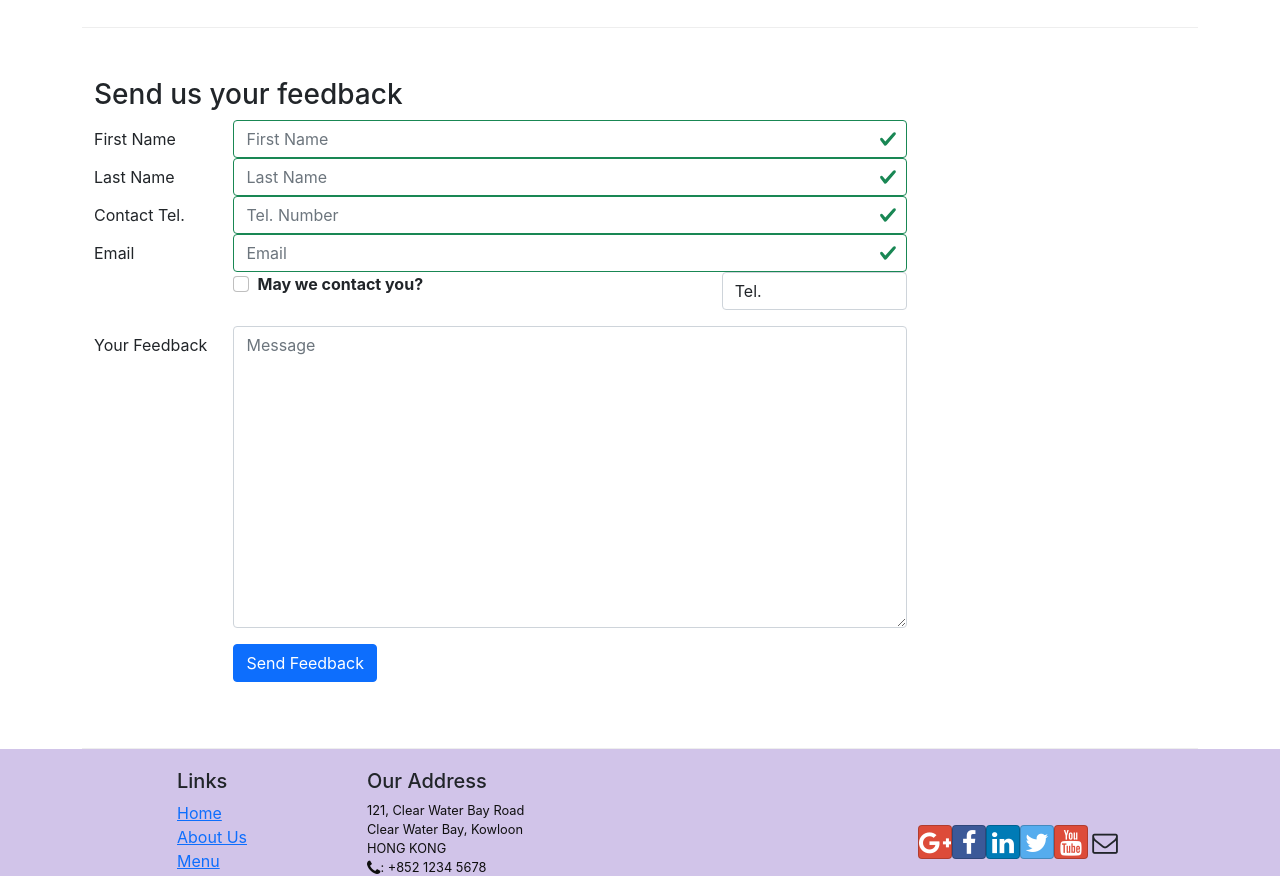
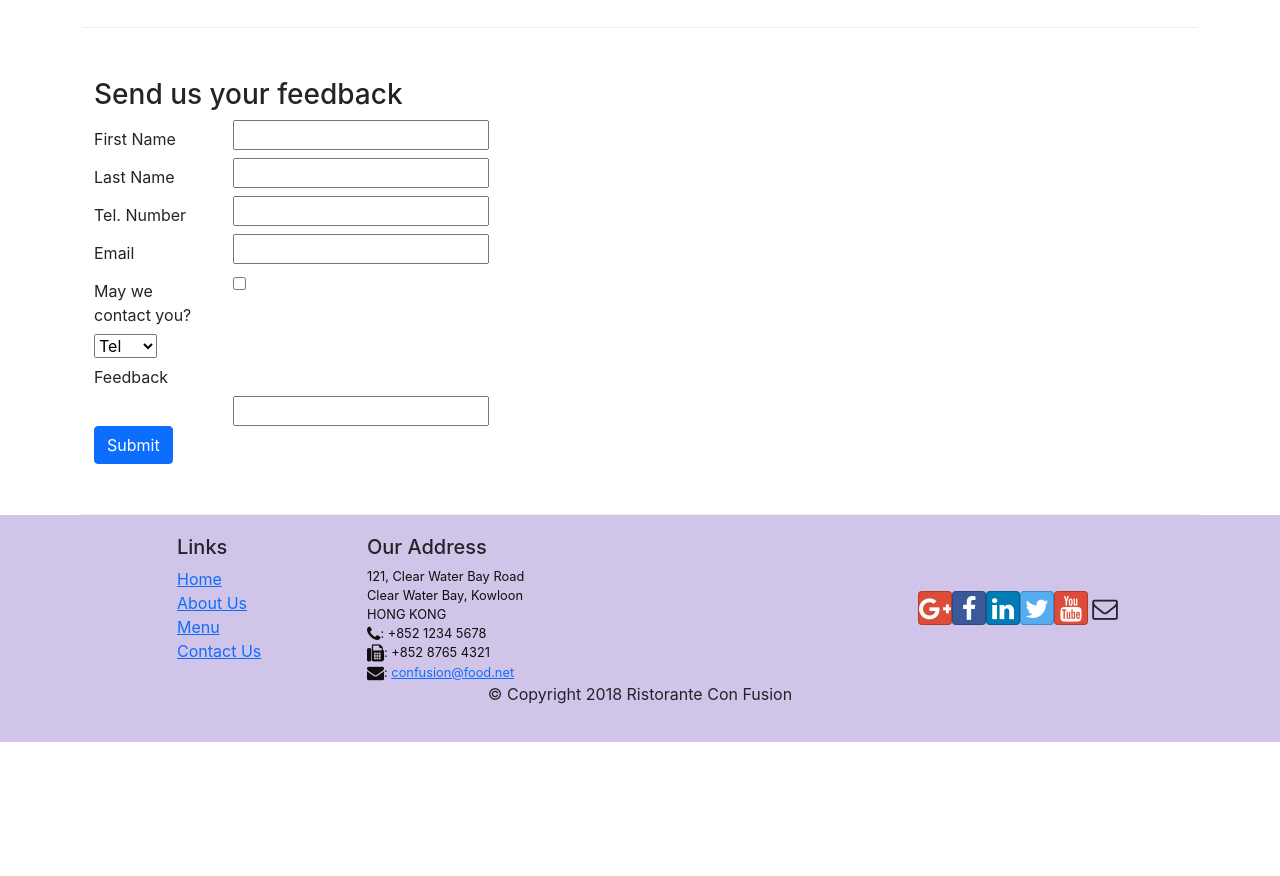
Before and after one commit to vignesk70/Coursera, a React (Create React App) app in the folder React/confusion/: page /contactus in a window 1280 px wide. Shown: the part 820-1696 px from the top of the page. After the commit the page ends 1562 px from the top, so only its background shows below. Built offline with nearby package versions, Linux system fonts and the light colour scheme.

Commit message:
Using Formik

```diff
--- a/React/confusion/src/App.css
+++ b/React/confusion/src/App.css
@@ -31,3 +31,7 @@ address{
 .navbar-dark {
     background-color: #290f9b;
 }
+
+.text-danger{
+    font-size: small;
+}
--- a/React/confusion/src/components/ContactComponent.js
+++ b/React/confusion/src/components/ContactComponent.js
@@ -1,86 +1,212 @@
-import React, { Component } from 'react';
-import { Breadcrumb, BreadcrumbItem, Button, Form, FormGroup, Label, Input, Col, FormFeedback } from 'reactstrap';
-import { Link } from 'react-router-dom';
+import React, { Component } from "react";
+import {
+  Breadcrumb,
+  BreadcrumbItem,
+  Button,
+  FormGroup,
+  Label,
+  Row,
+  Input,
+  Col,
+  FormFeedback,
+} from "reactstrap";
+import { Link } from "react-router-dom";
+import { Formik, Form, Field, ErrorMessage } from "formik";
+
+function FormSubmit() {
+  const maxlength = 15;
+  const minlength = 3;
+
+  return (
+    <Formik
+      initialValues={{
+        firstname: "",
+        lastname: "",
+        telnum: "",
+        email: "",
+        agree: false,
+        contactType: "Tel.",
+        message: "",
+      }}
+      validate={(values) => {
+        const errors = {};
+        if (!values.firstname) {
+          errors.firstname = "First Name is Required";
+        } else if (values.firstname.length < minlength) {
+            errors.firstname = "Must be greater than " + (minlength-1)+ " characters";
+        } else if (values.firstname.length > maxlength) {
+            errors.firstname = "Must be less than " + (maxlength)+ " characters";
+        }
+        if (!values.lastname) {
+          errors.lastname = " Last name is required";
+        }else if (values.lastname.length < minlength) {
+            errors.lastname = "Too Short"
+        } else if (values.lastname.length > maxlength) {
+            errors.lastname = "Too long"
+        }
+        if (!values.telnum) {
+          errors.telnum = " Telephone number is required";
+        } else if (isNaN(values.telnum)) { errors.telnum = " Please put numbers only"}
+        if (!values.email) {
+          errors.email = " Email is required";
+        }else if (!/^[A-Z0-9._%+-]+@[A-Z0-9.-]+\.[A-Z]{2,4}$/i.test(values.email)) {
+          errors.email = 'Invalid email address';}
+
+        return errors;
+      }}
+      onSubmit={async (values) => {
+        await new Promise((r) => setTimeout(r, 500));
+        alert(JSON.stringify(values, null, 2));}}
+    >
+      {({ isSubmitting }) => (
+        <Form>
+          <Row> <Label htmlFor="firstname" md={2}>
+                First Name
+              </Label>
+            <Col sm={10}>
+              <Field type="text" name="firstname" />
+              <ErrorMessage className="text-danger" name="firstname" component="div" />
+            </Col>
+          </Row>
+          <Row> <Label htmlFor="lastname" md={2}>
+                Last Name
+              </Label>
+              <Col sm={10}>
+          <Field type="text" name="lastname" />
+          <ErrorMessage className="text-danger" name="lastname" component="div" /> </Col>
+          </Row>
+          <Row> <Label htmlFor="telnum" md={2}>
+                Tel. Number
+              </Label>
+              <Col sm={10}>
+          <Field type="text" name="telnum" />
+          <ErrorMessage className="text-danger" name="telnum" component="div" /> </Col>
+          </Row>
+          <Row> <Label htmlFor="telnum" md={2}>
+                Email
+              </Label>
+              <Col sm={10}>
+          <Field type="email" name="email" />
+          <ErrorMessage className="text-danger" name="email" component="div" /> </Col>
+          </Row>
+          <Row> <Label htmlFor="telnum" md={2}>
+                May we contact you?
+              </Label>
+              <Col sm={2}>
+          <Field type="checkbox" name="agree" />
+          <ErrorMessage className="text-danger" name="agree" component="div" /> </Col>
+
+              <Col sm={10}>
+          <Field as="select" name="contactType">
+            <option value="Tel.">Tel</option>
+            <option value="Email">Email</option>
+          </Field></Col>
+          </Row>
+          <Row> <Label htmlFor="message" md={2}>
+                Feedback
+              </Label>
+              <Col md={{ size: 10, offset: 2 }}>
+          <Field type="textarea" rows="12" name="message" />
+          <ErrorMessage className="text-danger" name="message" component="div" /> </Col>
+          </Row>
+          <Button color="primary" type="submit" disabled={isSubmitting}>
+            Submit
+          </Button>
+        </Form>
+      )}
+    </Formik>
+  );
+}
 
 class Contact extends Component {
   constructor(props) {
     super(props);
-        this.state = {
-            firstname: '',
-            lastname: '',
-            telnum: '',
-            email: '',
-            agree: false,
-            contactType: 'Tel.',
-            message: '',
-            touched: {
-                firstname: false,
-                lastname: false,
-                telnum: false,
-                email: false
+    // this.state = {
+    //   firstname: "",
+    //   lastname: "",
+    //   telnum: "",
+    //   email: "",
+    //   agree: false,
+    //   contactType: "Tel.",
+    //   message: "",
+    //   touched: {
+    //     firstname: false,
+    //     lastname: false,
+    //     telnum: false,
+    //     email: false,
+    //   },
+    // };
+    // this.handleSubmit = this.handleSubmit.bind(this);
+    // this.handleInputChange = this.handleInputChange.bind(this);
+    // this.handleBlur = this.handleBlur.bind(this);
   }
-        }
-        this.handleSubmit = this.handleSubmit.bind(this);
-        this.handleInputChange = this.handleInputChange.bind(this);
-        this.handleBlur = this.handleBlur.bind(this);
-    };
 
   handleInputChange(event) {
     const target = event.target;
-        const value = target.type === 'checkbox' ? target.checked : target.value;
+    const value = target.type === "checkbox" ? target.checked : target.value;
     const name = target.name;
     this.setState({
-            [name]: value
-        })
-    };
-
-    handleSubmit(event) {
-        console.log("Current State" + JSON.stringify(this.state))
-        alert("Current State" + JSON.stringify(this.state))
-        event.preventDefault();
-    };
-
-    handleBlur = (field) => (evt) => {
-        this.setState({
-            touched: { ...this.state.touched, [field]: true }
+      [name]: value,
     });
   }
 
-    validate(firstname, lastname, telnum, email) {
+  // handleSubmit(event) {
+  //   console.log("Current State" + JSON.stringify(this.state));
+  //   alert("Current State" + JSON.stringify(this.state));
+  //   event.preventDefault();
+  // }
 
-        const errors = {
-            firstname: '',
-            lastname: '',
-            telnum: '',
-            email: ''
-        };
+  // handleBlur = (field) => (evt) => {
+  //   this.setState({
+  //     touched: { ...this.state.touched, [field]: true },
+  //   });
+  // };
 
-        if (this.state.touched.firstname && firstname.length < 3)
-            errors.firstname = 'First Name should be more than 3 characters'
-        else if (this.state.touched.firstname && firstname.length > 10)
-            errors.firstname = 'First Name should be less than 10 characters'
+  // validate(firstname, lastname, telnum, email) {
+  //   const errors = {
+  //     firstname: "",
+  //     lastname: "",
+  //     telnum: "",
+  //     email: "",
+  //   };
 
-        if (this.state.touched.lastname && lastname.length < 3)
-            errors.lastname = 'Last Name should be more than 3 characters'
-        else if (this.state.touched.lastname && lastname.length > 10)
-            errors.lastname = 'Last Name should be less than 10 characters'
+  //   if (this.state.touched.firstname && firstname.length < 3)
+  //     errors.firstname = "First Name should be more than 3 characters";
+  //   else if (this.state.touched.firstname && firstname.length > 10)
+  //     errors.firstname = "First Name should be less than 10 characters";
 
-        const reg = /^\d+$/;
-        if (this.state.touched.telnum && !reg.test(telnum))
-            errors.telnum = 'Tel num should contain only numbers'
+  //   if (this.state.touched.lastname && lastname.length < 3)
+  //     errors.lastname = "Last Name should be more than 3 characters";
+  //   else if (this.state.touched.lastname && lastname.length > 10)
+  //     errors.lastname = "Last Name should be less than 10 characters";
 
-        if (this.state.touched.email && email.split('').filter(x => x === '@').length !== 1)
-            errors.email = 'Email should contain an @ sign'
+  //   const reg = /^\d+$/;
+  //   if (this.state.touched.telnum && !reg.test(telnum))
+  //     errors.telnum = "Tel num should contain only numbers";
 
-        return errors
-    }
+  //   if (
+  //     this.state.touched.email &&
+  //     email.split("").filter((x) => x === "@").length !== 1
+  //   )
+  //     errors.email = "Email should contain an @ sign";
+
+  //   return errors;
+  // }
+
   render() {
-        const errors = this.validate(this.state.firstname, this.state.lastname, this.state.telnum, this.state.email);
+    // const errors = this.validate(
+    //   this.state.firstname,
+    //   this.state.lastname,
+    //   this.state.telnum,
+    //   this.state.email
+    // );
     return (
       <div className="container">
         <div className="row">
           <Breadcrumb>
-                        <BreadcrumbItem><Link to='/home'>Home</Link></BreadcrumbItem>
+            <BreadcrumbItem>
+              <Link to="/home">Home</Link>
+            </BreadcrumbItem>
             <BreadcrumbItem active>Contact Us</BreadcrumbItem>
           </Breadcrumb>
           <div className="col-12">
@@ -95,12 +221,18 @@ class Contact extends Component {
           <div className="col-12 col-sm-4 offset-sm-1">
             <h5>Our Address</h5>
             <address>
-                            121, Clear Water Bay Road<br />
-                            Clear Water Bay, Kowloon<br />
-                            HONG KONG<br />
-                            <i className="fa fa-phone"></i>: +852 1234 5678<br />
-                            <i className="fa fa-fax"></i>: +852 8765 4321<br />
-                            <i className="fa fa-envelope"></i>: <a href="mailto:confusion@food.net">confusion@food.net</a>
+              121, Clear Water Bay Road
+              <br />
+              Clear Water Bay, Kowloon
+              <br />
+              HONG KONG
+              <br />
+              <i className="fa fa-phone"></i>: +852 1234 5678
+              <br />
+              <i className="fa fa-fax"></i>: +852 8765 4321
+              <br />
+              <i className="fa fa-envelope"></i>:{" "}
+              <a href="mailto:confusion@food.net">confusion@food.net</a>
             </address>
           </div>
           <div className="col-12 col-sm-6 offset-sm-1">
@@ -108,9 +240,23 @@ class Contact extends Component {
           </div>
           <div className="col-12 col-sm-11 offset-sm-1">
             <div className="btn-group" role="group">
-                            <a role="button" className="btn btn-primary" href="tel:+85212345678"><i className="fa fa-phone"></i> Call</a>
-                            <a role="button" className="btn btn-info"><i className="fa fa-skype"></i> Skype</a>
-                            <a role="button" className="btn btn-success" href="mailto:confusion@food.net"><i className="fa fa-envelope-o"></i> Email</a>
+              <a
+                role="button"
+                className="btn btn-primary"
+                href="tel:+85212345678"
+              >
+                <i className="fa fa-phone"></i> Call
+              </a>
+              <a role="button" className="btn btn-info" href="skype:+85212345678">
+                <i className="fa fa-skype"></i> Skype
+              </a>
+              <a
+                role="button"
+                className="btn btn-success"
+                href="mailto:confusion@food.net"
+              >
+                <i className="fa fa-envelope-o"></i> Email
+              </a>
             </div>
           </div>
         </div>
@@ -119,97 +265,14 @@ class Contact extends Component {
             <h3>Send us your feedback</h3>
           </div>
           <div className="col-12 col-md-9">
-                        <Form onSubmit={this.handleSubmit}>
-                        <FormGroup row>
-                                <Label htmlFor="firstname" md={2}>First Name</Label>
-                                <Col md={10}>
-                                    <Input type="text" id="firstname" name="firstname"
-                                        placeholder="First Name"
-                                        value={this.state.firstname}
-                                        valid={errors.firstname === ''}
-                                        invalid={errors.firstname !== ''}
-                                        onBlur={this.handleBlur('firstname')}
-                                        onChange={this.handleInputChange} />
-                                    <FormFeedback>{errors.firstname}</FormFeedback>
-                                </Col>
-                            </FormGroup>
-                            <FormGroup row>
-                                <Label htmlFor="lastname" md={2}>Last Name</Label>
-                                <Col md={10}>
-                                    <Input type="text" id="lastname" name="lastname"
-                                        placeholder="Last Name"
-                                        value={this.state.lastname}
-                                        valid={errors.lastname === ''}
-                                        invalid={errors.lastname !== ''}
-                                        onBlur={this.handleBlur('lastname')}
-                                        onChange={this.handleInputChange} />
-                                    <FormFeedback>{errors.lastname}</FormFeedback>
-                                </Col>
-                            </FormGroup>
-                            <FormGroup row>
-                                <Label htmlFor="telnum" md={2}>Contact Tel.</Label>
-                                <Col md={10}>
-                                    <Input type="tel" id="telnum" name="telnum"
-                                        placeholder="Tel. Number"
-                                        value={this.state.telnum}
-                                        valid={errors.telnum === ''}
-                                        invalid={errors.telnum !== ''}
-                                        onBlur={this.handleBlur('telnum')}
-                                        onChange={this.handleInputChange} />
-                                    <FormFeedback>{errors.telnum}</FormFeedback>
-                                </Col>
-                            </FormGroup>
-                            <FormGroup row>
-                                <Label htmlFor="email" md={2}>Email</Label>
-                                <Col md={10}>
-                                    <Input type="email" id="email" name="email"
-                                        placeholder="Email"
-                                        value={this.state.email}
-                                        valid={errors.email === ''}
-                                        invalid={errors.email !== ''}
-                                        onBlur={this.handleBlur('email')}
-                                        onChange={this.handleInputChange} />
-                                    <FormFeedback>{errors.email}</FormFeedback>
-                                </Col>
-                            </FormGroup>
-                            <FormGroup row className="mb-3">
 
-                                <Col md={{ size: 6, offset: 2 }}>
-                                    <FormGroup check>
-                                        <Label check>
-                                            <Input type="checkbox" name="agree" checked={this.state.agree} onChange={this.handleInputChange} /> {' '}
-                                            <strong>May we contact you?</strong>
-                                        </Label>
-                                    </FormGroup>
-                                </Col>
-                                <Col md={{ size: 3, offset: 1 }}>
-                                    <Input type="select" id="contactType" name="contactType" placeholder="Contact Type" value={this.state.contactType} onChange={this.handleInputChange}>
-                                        <option>Tel.</option>
-                                        <option>Email</option>
-                                    </Input>
-                                </Col>
-                            </FormGroup>
+            <FormSubmit />
 
-                            <FormGroup row className="mb-3">
-                                <Label htmlFor="message" md={2}>Your Feedback</Label>
-                                <Col md={10}>
-                                    <Input type="textarea" id="message" name="message" placeholder="Message"
-                                        rows="12" value={this.state.message} onChange={this.handleInputChange} />
-                                </Col>
-                            </FormGroup>
-                            <FormGroup row className="mb-3">
-                                <Col md={{ size: 10, offset: 2 }}>
-                                    <Button type="submit" color="primary">Send Feedback</Button>
-                                </Col>
-                            </FormGroup>
-                        </Form>
           </div>
-
         </div>
       </div>
     );
   }
-
 }
 
 export default Contact;
```
Also changed, not shown: React/confusion/package.json (+11 -6 lines), 2 other files (tests, documents, lock files or other folders). Lines whose indentation alone changed are shown as unchanged.
